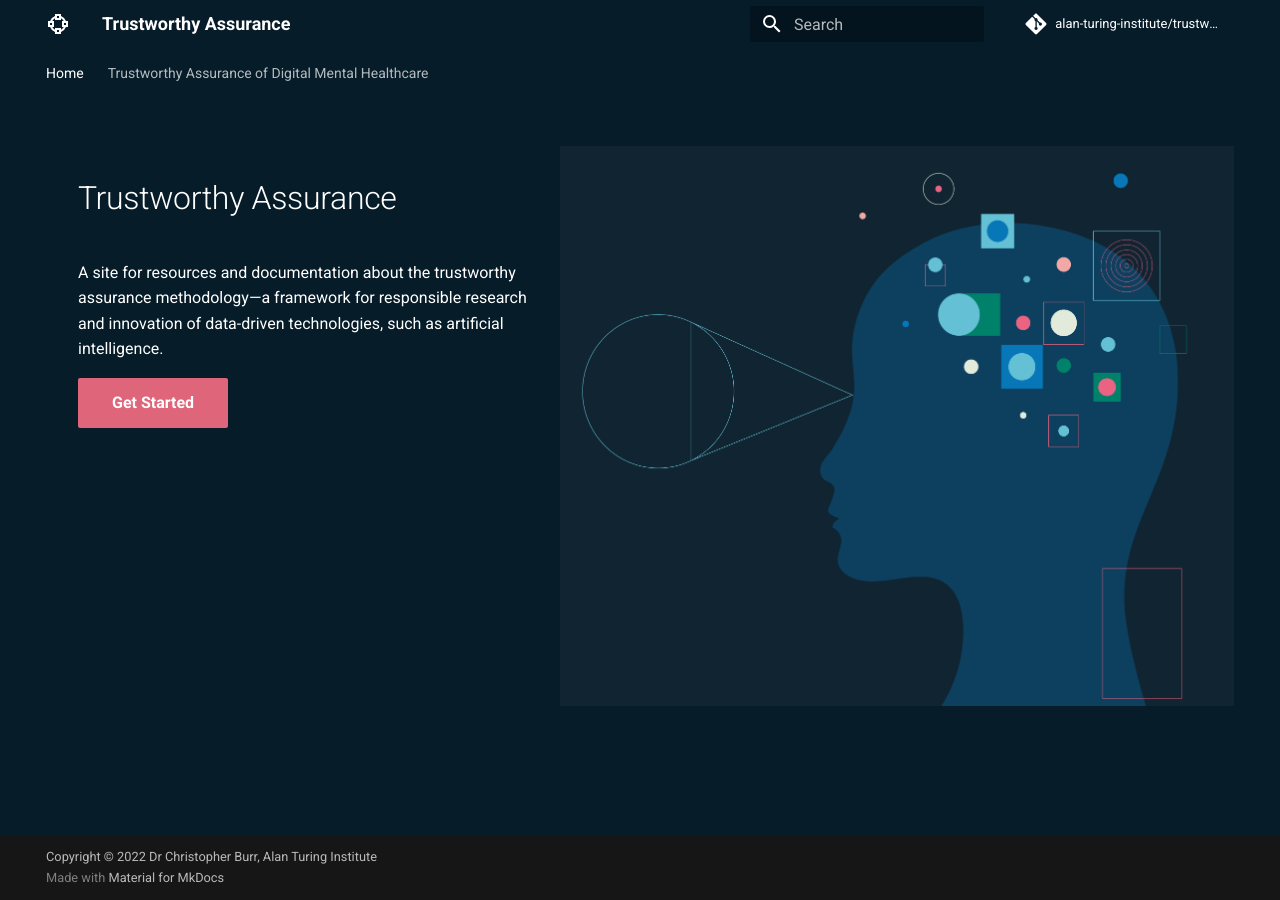
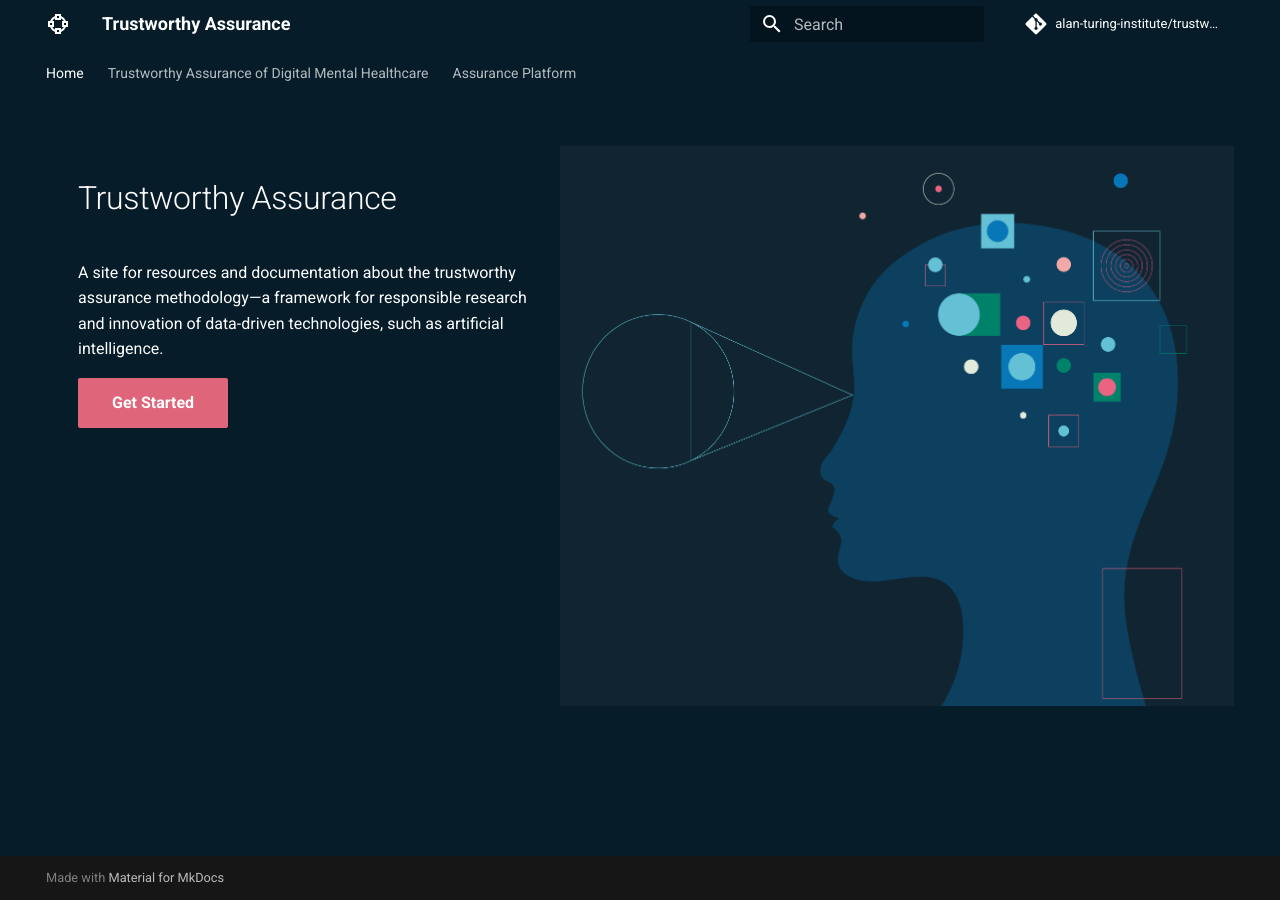
Before and after one commit to alan-turing-institute/trustworthy-assurance, an MkDocs documentation site: the page built from docs/index.md, in a window 1280 px wide. Built offline with MkDocs 1.6.1 and Material for MkDocs 9.7.7, drawn with Linux system fonts in a browser that asks for light colours; comment, search, counter and statistics services are not loaded; some of the changed lines change nothing that is shown.

Commit message:
remove copyright and add link

```diff
--- a/mkdocs.yml
+++ b/mkdocs.yml
@@ -7,9 +7,6 @@ site_description: >-
 repo_name: alan-turing-institute/trustworthy-assurance
 repo_url: https://alan-turing-institute.github.io/trustworthy-assurance
 # edit_uri: edit/main/docs/
-
-# Copyright
-copyright: Copyright &copy; 2022 Dr Christopher Burr, Alan Turing Institute
 
 # Configuration
 theme:
@@ -130,4 +127,16 @@ extra_css:
 # Page tree
 nav:
   - Home: index.md
-  - Trustworthy Assurance of Digital Mental Healthcare: dmh-report/index.md
+  - Trustworthy Assurance of Digital Mental Healthcare:
+    - About: dmh-report/about.md
+    - Foreword: dmh-report/foreword.md
+    - Executive Summary: dmh-report/executive-summary.md
+    - Introduction: dmh-report/introduction.md
+    - Chapter 1: dmh-report/chapter-1.md
+    - Chapter 2: dmh-report/chapter-2.md
+    - Chapter 3: dmh-report/chapter-3.md
+    - Chapter 4: dmh-report/chapter-4.md
+    - Conclusion: dmh-report/conclusion.md
+    - Appendix: dmh-report/appendix.md
+    - Further Resources: dmh-report/further-resources.md
+  - Assurance Platform: https://ethical-assurance.azurewebsites.net/
```
